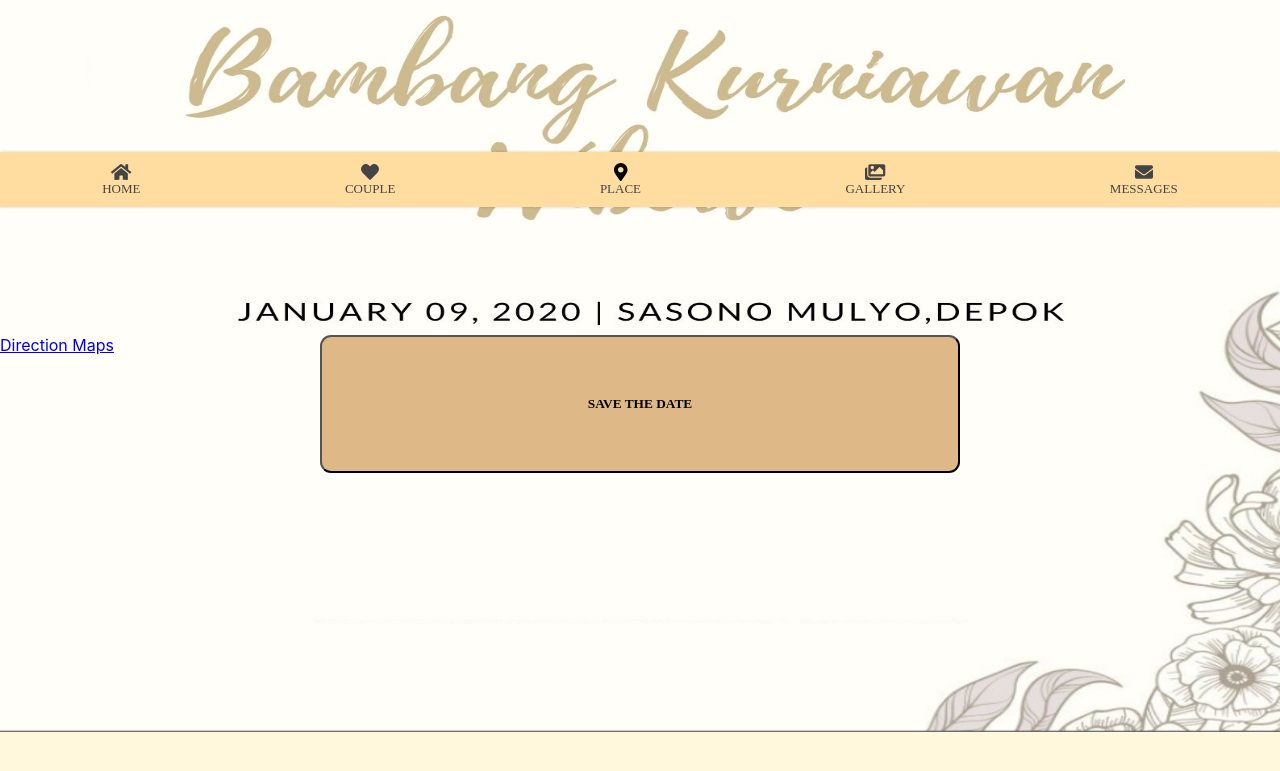
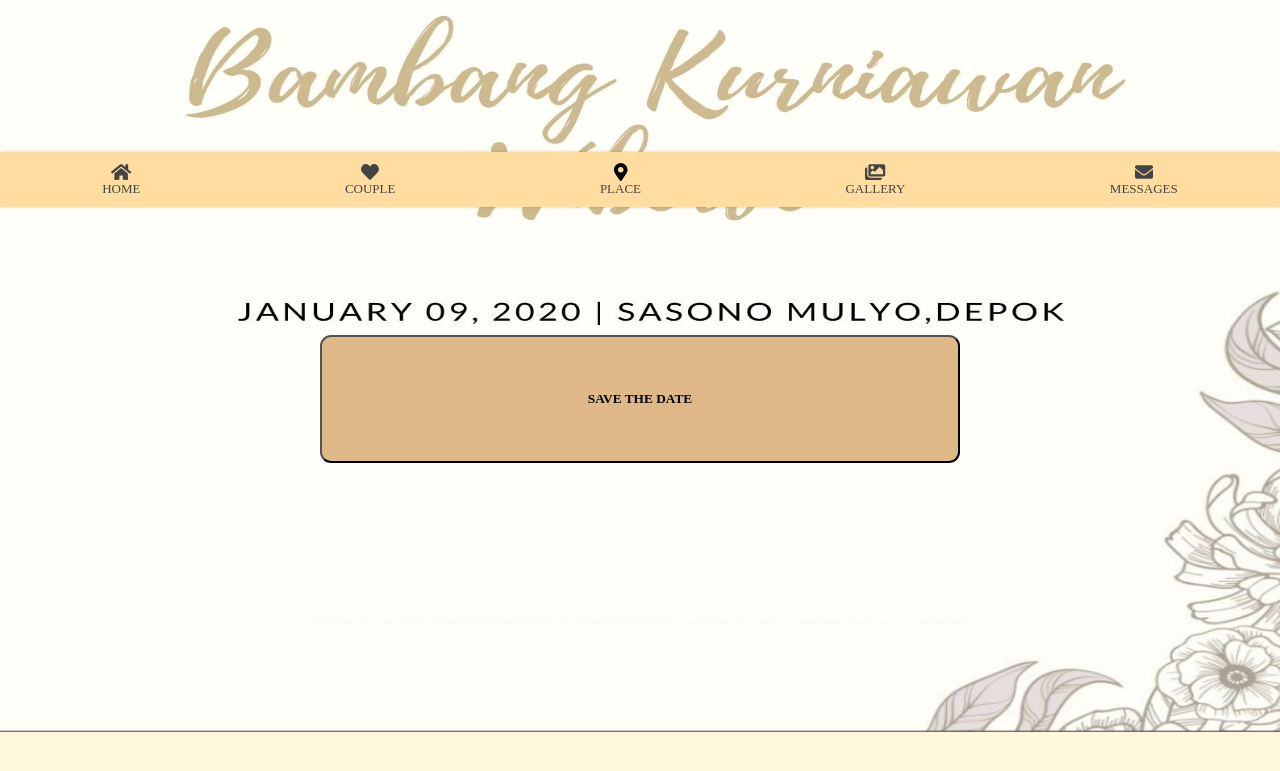
Before and after one commit to bembengggg/weddingbambangdinda, a React (Create React App) app: page / in a window 1280 px wide. Shown: the part 593-1364 px from the top of the page. Built offline with nearby package versions, Linux system fonts and the light colour scheme.

Commit message:
ubah btn

```diff
--- a/src/Component/Cover/Cover.jsx
+++ b/src/Component/Cover/Cover.jsx
@@ -8,9 +8,6 @@ const Cover =()=>{
            <img className='img1' src={cover}/>
            <div className='form'>
             <button className="btnopen">SAVE THE DATE</button>
-            <a class="to-maps" href="https://www.google.com/maps/place/Sasono+Mulyo+Depok,+Jl.+Raya+Kalimulya+No.30,+Jatimulya,+Kec.+Cilodong,+Kota+Depok,+Jawa+Barat+16413/@-6.4462555,106.8263909,16z/data=!4m2!3m1!1s0x2e69ea1974914827:0xe798a950aa08eae2?hl=id&gl=ID">
-	Direction Maps
-	</a>
             </div>
          </div>
 
```
